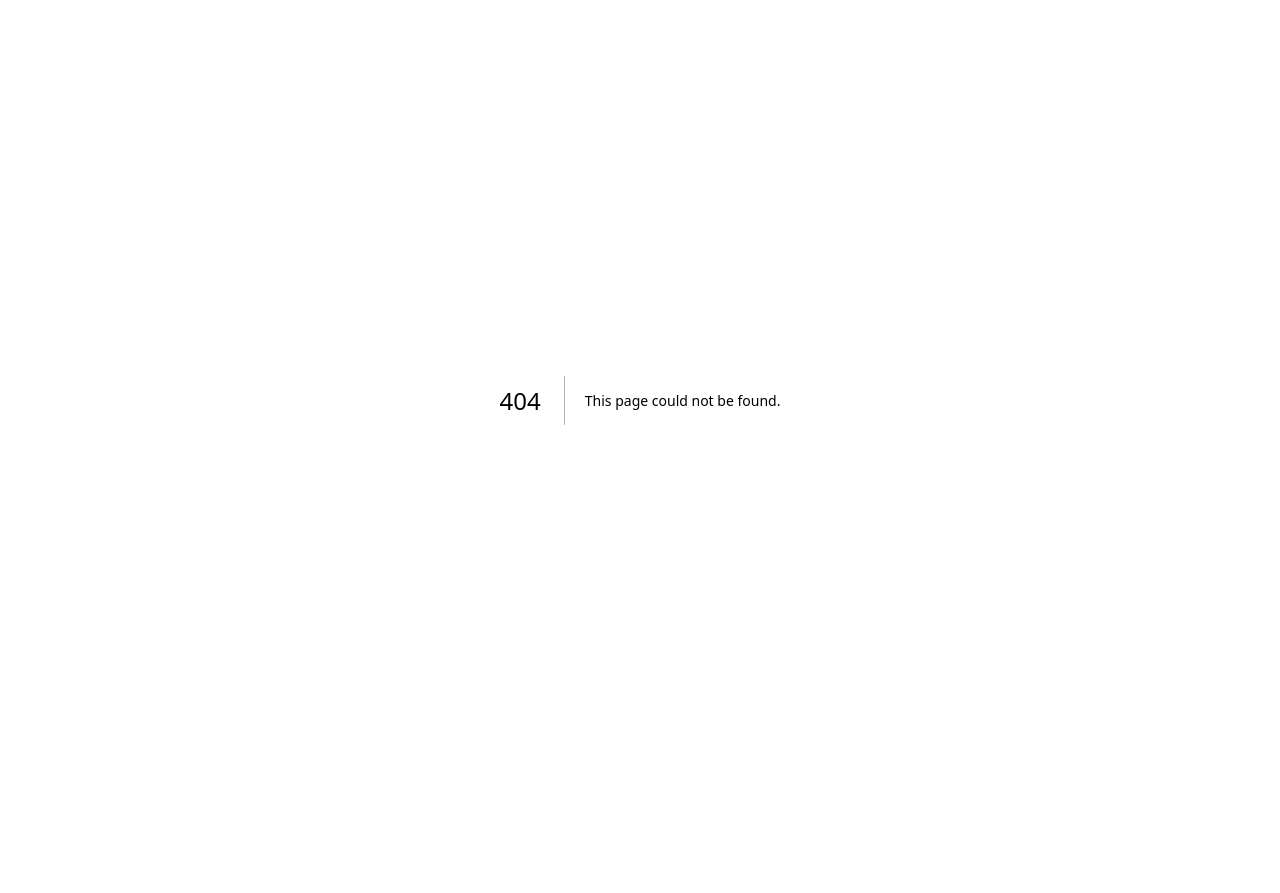
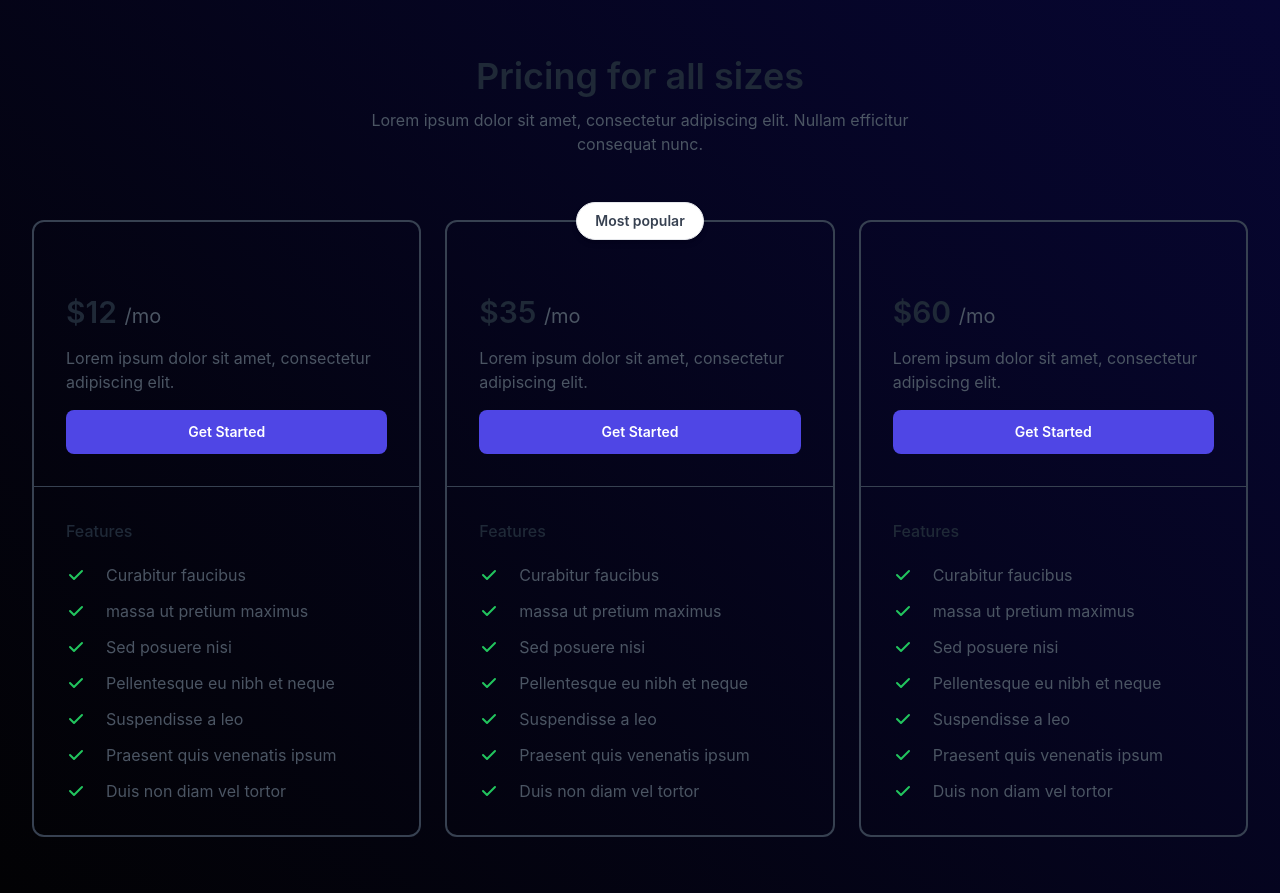
Before and after one commit to System-Apollo/FRONT_T.IA.GO, a Next.js app: page /planos in a window 1280 px wide. Before the commit this address had no page. Before the commit the page ends 800 px from the top, so only its background shows below. Built offline with nearby package versions, Linux system fonts and the light colour scheme.

Commit message:
✨ feat: added planos page

```diff
--- a/src/pages/index.tsx
+++ b/src/pages/index.tsx
@@ -4,6 +4,7 @@ import Sobre from './sobre';
 import Solucoes from './solucoes';
 import Suporte from './suporte';
 import Footer from './footer';
+import Planos from './planos';
 
 const inter = Inter({ subsets: ['latin'] });
 
@@ -13,6 +14,7 @@ export default function Home() {
       <Initial/>
       <Sobre/>
       <Solucoes/>
+      <Planos/>
       <Suporte/>
       <Footer/>
     </main>
--- /dev/null
+++ b/src/pages/planos/index.tsx
@@ -0,0 +1,117 @@
+export default function Planos () {
+
+    const plans = [
+        {
+            name: "Basic plan",
+            desc: "Lorem ipsum dolor sit amet, consectetur adipiscing elit.",
+            price: 12,
+            isMostPop: false,
+            features: [
+                "Curabitur faucibus",
+                "massa ut pretium maximus",
+                "Sed posuere nisi",
+                "Pellentesque eu nibh et neque",
+                "Suspendisse a leo",
+                "Praesent quis venenatis ipsum",
+                "Duis non diam vel tortor",
+
+            ],
+        },
+        {
+            name: "Startup",
+            desc: "Lorem ipsum dolor sit amet, consectetur adipiscing elit.",
+            price: 35,
+            isMostPop: true,
+            features: [
+                "Curabitur faucibus",
+                "massa ut pretium maximus",
+                "Sed posuere nisi",
+                "Pellentesque eu nibh et neque",
+                "Suspendisse a leo",
+                "Praesent quis venenatis ipsum",
+                "Duis non diam vel tortor",
+            ],
+        },
+        {
+            name: "Enterprise",
+            desc: "Lorem ipsum dolor sit amet, consectetur adipiscing elit.",
+            price: 60,
+            isMostPop: false,
+            features: [
+                "Curabitur faucibus",
+                "massa ut pretium maximus",
+                "Sed posuere nisi",
+                "Pellentesque eu nibh et neque",
+                "Suspendisse a leo",
+                "Praesent quis venenatis ipsum",
+                "Duis non diam vel tortor",
+            ],
+        },
+    ];
+
+    return (
+        <section className='py-14 bg-gradient w-full'>
+            <div className="max-w-screen-xl mx-auto px-4 text-gray-600 md:px-8">
+                <div className='relative max-w-xl mx-auto sm:text-center'>
+                    <h3 className='text-gray-800 text-3xl font-semibold sm:text-4xl'>
+                        Pricing for all sizes
+                    </h3>
+                    <div className='mt-3 max-w-xl'>
+                        <p>
+                            Lorem ipsum dolor sit amet, consectetur adipiscing elit. Nullam efficitur consequat nunc.
+                        </p>
+                    </div>
+                </div>
+                <div className='mt-16 justify-center gap-6 sm:grid sm:grid-cols-2 sm:space-y-0 lg:grid-cols-3'>
+                    {
+                        plans.map((item, idx) => (
+                            <div key={idx} className={`relative flex-1 flex items-stretch flex-col rounded-xl border-2 border-gray-700 bg-dark mt-6 sm:mt-0 ${item.isMostPop ? "mt-10" : ""}`}>
+                                {
+                                    item.isMostPop ? (
+                                        <span className="w-32 absolute -top-5 left-0 right-0 mx-auto px-3 py-2 rounded-full border shadow-md bg-white text-center text-gray-700 text-sm font-semibold">Most popular</span>
+                                    ) : ""
+                                }
+                                <div className="p-8 space-y-4 border-b border-gray-700">
+                                    <span className='text-gradient font-medium'>
+                                        {item.name}
+                                    </span>
+                                    <div className='text-gray-800 text-3xl font-semibold'>
+                                        ${item.price} <span className="text-xl text-gray-600 font-normal">/mo</span>
+                                    </div>
+                                    <p>
+                                        {item.desc}
+                                    </p>
+                                    <button className='px-3 py-3 rounded-lg w-full font-semibold text-sm duration-150 text-white bg-indigo-600 hover:bg-indigo-500 active:bg-indigo-700'>
+                                        Get Started
+                                    </button>
+                                </div>
+                                <ul className='p-8 space-y-3'>
+                                    <li className="pb-2 text-gray-800 font-medium">
+                                        <p>Features</p>
+                                    </li>
+                                    {
+                                        item.features.map((featureItem, idx) => (
+                                            <li key={idx} className='flex items-center gap-5'>
+                                                <svg
+                                                    xmlns='http://www.w3.org/2000/svg'
+                                                    className='h-5 w-5 text-green-500'
+                                                    viewBox='0 0 20 20'
+                                                    fill='currentColor'>
+                                                    <path
+                                                        fill-rule='evenodd'
+                                                        d='M16.707 5.293a1 1 0 010 1.414l-8 8a1 1 0 01-1.414 0l-4-4a1 1 0 011.414-1.414L8 12.586l7.293-7.293a1 1 0 011.414 0z'
+                                                        clip-rule='evenodd'></path>
+                                                </svg>
+                                                {featureItem}
+                                            </li>
+                                        ))
+                                    }
+                                </ul>
+                            </div>
+                        ))
+                    }
+                </div>
+            </div>
+        </section>
+    );
+};
```
